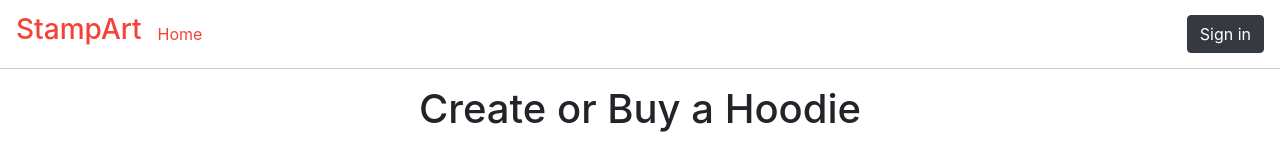
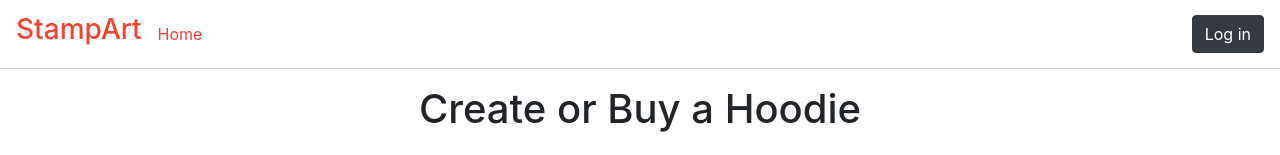
Before and after one commit to yawzyag/StampArt, a React (Create React App) app in the folder FrontEnd/: page / in a window 1280 px wide. Shown: the top 155 px of the page. Built offline with nearby package versions, Linux system fonts and the light colour scheme.

Commit message:
[Fix] navigation bar to render link login and home

```diff
--- a/FrontEnd/src/components/navbar.component.js
+++ b/FrontEnd/src/components/navbar.component.js
@@ -8,22 +8,27 @@ export class Navbar extends Component {
         class="navbar navbar-light"
         style={{ backgroundColor: "#ffffff", borderBottom: "1px solid #ccc" }}
       >
-        <a class="navbar-brand" href="#" style={letters}>
-          <h3>StampArt</h3>
-        </a>
-
+        <Link to="/">
+          <a class="navbar-brand" style={letters}>
+            <h3>StampArt</h3>
+          </a>
+        </Link>
         <ul class="navbar-nav mr-auto">
           <li class="nav-item active">
-            <a class="nav-link" href="#" style={letters}>
-              Home <span class="sr-only">(current)</span>
-            </a>
+            <Link to="/">
+              <a class="nav-link" style={letters}>
+                Home <span class="sr-only">(current)</span>
+              </a>
+            </Link>
           </li>
         </ul>
 
         <div class="float-right">
-          <button class="btn btn-dark" type="submit">
-            Sign in
+          <Link to="/login">
+            <button class="btn btn-dark" type="submit">
+              Log in
           </button>
+          </Link>
         </div>
       </nav>
     );
```
